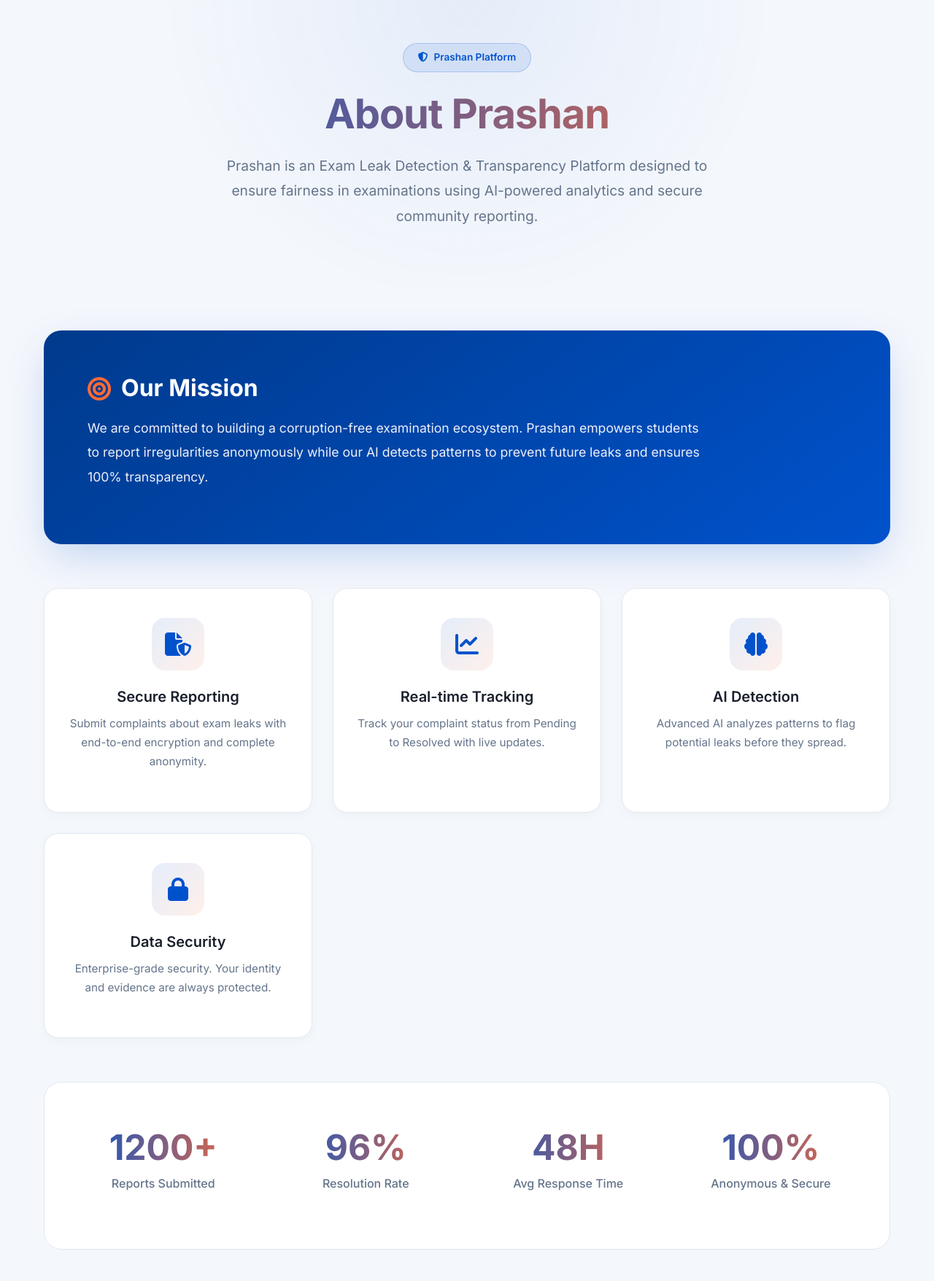
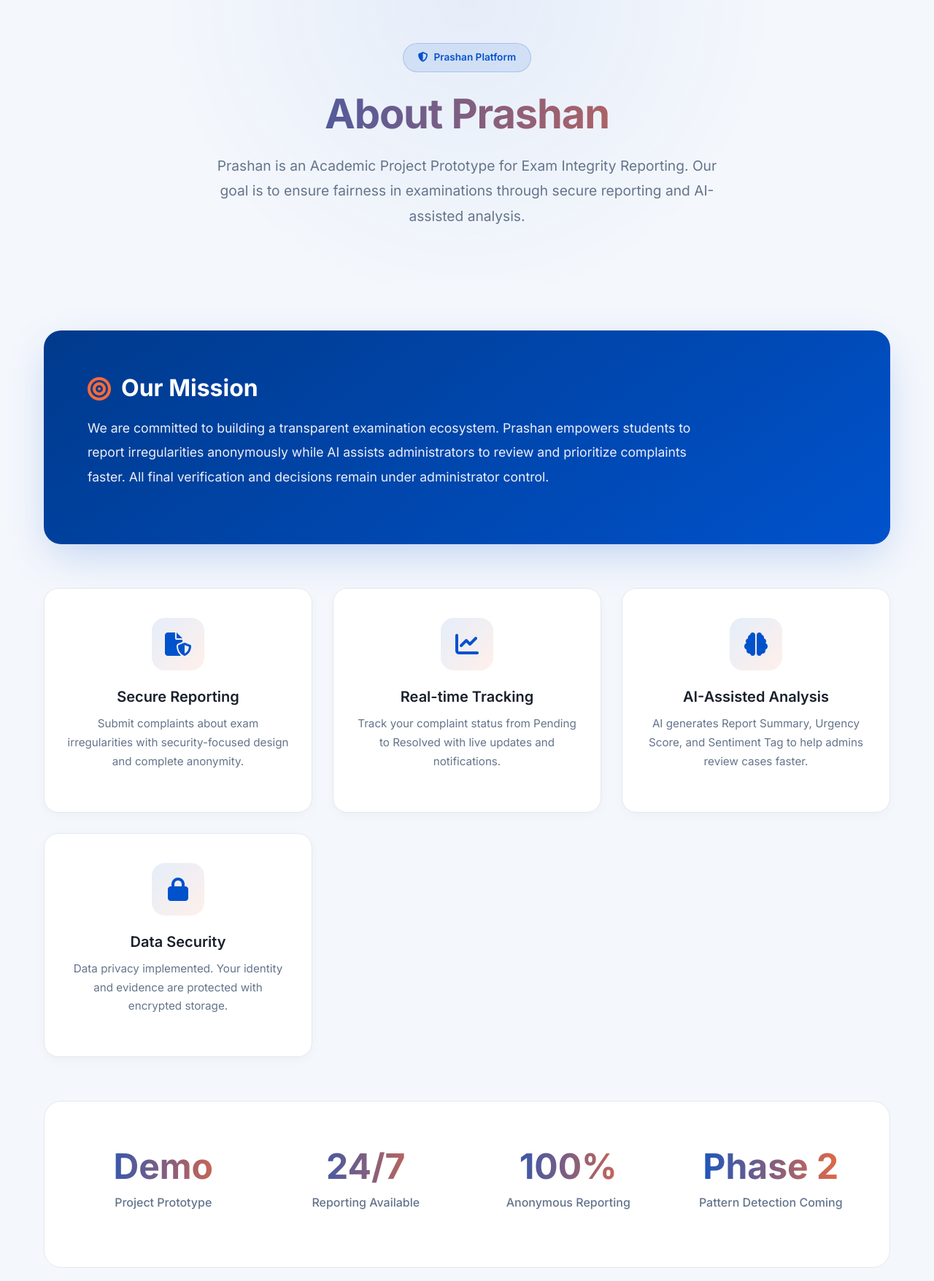
Before and after one commit to pratikshajadhav1112/python, a Flask app: page /about in a window 1280 px wide. Shown: the part 164-1920 px from the top of the page at 73% size. Run offline with Flask 3, Linux system fonts and the light colour scheme; data comes from the database, SQL or seed files in the repository; some libraries are stand-ins or nearby versions.

Commit message:
remove dangerous features from report

```diff
--- a/templates/about.html
+++ b/templates/about.html
@@ -14,169 +14,35 @@
     --border: #E2E8F0;
   }
 
-  .about-wrapper {
-    max-width: 1200px;
-    margin: 0 auto;
-    padding: 40px 20px 80px;
-  }
+  .about-wrapper { max-width: 1200px; margin: 0 auto; padding: 40px 20px 80px; }
+  .about-hero { text-align: center; padding: 60px 20px 80px; background: radial-gradient(circle at 50% 0%, rgba(0,82,204,0.06) 0%, transparent 60%); }
+  .about-hero .hero-badge { display: inline-flex; align-items: center; gap: 8px; background: rgba(0,82,204,0.1); color: var(--primary); padding: 8px 20px; border-radius: 40px; font-size: 0.85rem; font-weight: 600; margin-bottom: 24px; border: 1px solid rgba(0,82,204,0.2); }
+  .about-hero h1 { font-size: 3.5rem; font-weight: 700; margin-bottom: 20px; letter-spacing: -0.02em; background: linear-gradient(90deg, var(--primary), var(--accent)); -webkit-background-clip: text; background-clip: text; -webkit-text-fill-color: transparent; color: transparent; }
+  .about-hero p { font-size: 1.2rem; color: var(--text-muted); max-width: 720px; margin: 0 auto; line-height: 1.8; }
 
-  /* ===== HERO ===== */
-  .about-hero {
-    text-align: center;
-    padding: 60px 20px 80px;
-    background: radial-gradient(circle at 50% 0%, rgba(0,82,204,0.06) 0%, transparent 60%);
-  }
-  .about-hero .hero-badge {
-    display: inline-flex;
-    align-items: center;
-    gap: 8px;
-    background: rgba(0,82,204,0.1);
-    color: var(--primary);
-    padding: 8px 20px;
-    border-radius: 40px;
-    font-size: 0.85rem;
-    font-weight: 600;
-    margin-bottom: 24px;
-    border: 1px solid rgba(0,82,204,0.2);
-  }
-  .about-hero h1 {
-    font-size: 3.5rem;
-    font-weight: 700;
-    color: var(--text);
-    margin-bottom: 20px;
-    letter-spacing: -0.02em;
-    background: linear-gradient(90deg, var(--primary), var(--accent));
-    -webkit-background-clip: text;
-    background-clip: text; /* FIX for VS Code warning */
-    -webkit-text-fill-color: transparent;
-    color: transparent;
-  }
-  .about-hero p {
-    font-size: 1.2rem;
-    color: var(--text-muted);
-    max-width: 720px;
-    margin: 0 auto;
-    line-height: 1.8;
-  }
-
-  /* ===== MISSION CARD ===== */
-  .mission-card {
-    background: linear-gradient(145deg, var(--primary-dark) 0%, var(--primary) 100%);
-    color: white;
-    padding: 60px;
-    border-radius: 24px;
-    margin: 60px 0;
-    box-shadow: 0 20px 60px -12px rgba(0, 82, 204, 0.25);
-    position: relative;
-    overflow: hidden;
-  }
-  .mission-card h3 {
-    font-size: 2rem;
-    font-weight: 700;
-    margin-bottom: 18px;
-    display: flex;
-    align-items: center;
-    gap: 14px;
-  }
+  .mission-card { background: linear-gradient(145deg, var(--primary-dark) 0%, var(--primary) 100%); color: white; padding: 60px; border-radius: 24px; margin: 60px 0; box-shadow: 0 20px 60px -12px rgba(0, 82, 204, 0.25); }
+  .mission-card h3 { font-size: 2rem; font-weight: 700; margin-bottom: 18px; display: flex; align-items: center; gap: 14px; }
   .mission-card h3 i { color: var(--accent); }
   .mission-card p { font-size: 1.1rem; line-height: 1.9; opacity: 0.92; max-width: 850px; }
 
-  /* ===== FEATURES GRID ===== */
-  .features-grid {
-    display: grid;
-    grid-template-columns: repeat(auto-fit, minmax(280px, 1fr));
-    gap: 28px;
-    margin: 60px 0;
-  }
-  .feature-card {
-    background: #ffffff;
-    padding: 40px 30px;
-    border-radius: 20px;
-    text-align: center;
-    border: 1px solid var(--border);
-    transition: all 0.3s cubic-bezier(0.4, 0, 0.2, 1);
-    box-shadow: 0 4px 14px rgba(0, 20, 40, 0.03);
-  }
-  .feature-card:hover {
-    transform: translateY(-8px);
-    box-shadow: 0 20px 48px -12px rgba(0, 82, 204, 0.12);
-    border-color: var(--primary);
-  }
-  .feature-icon {
-    width: 72px;
-    height: 72px;
-    background: linear-gradient(135deg, rgba(0,82,204,0.1), rgba(255,107,53,0.1));
-    border-radius: 18px;
-    display: flex;
-    align-items: center;
-    justify-content: center;
-    margin: 0 auto 24px;
-    font-size: 2rem;
-    color: var(--primary);
-    transition: all 0.35s ease;
-  }
-  .feature-card:hover .feature-icon {
-    background: linear-gradient(135deg, var(--primary), var(--primary-dark));
-    color: white;
-    transform: scale(1.1);
-  }
+  .features-grid { display: grid; grid-template-columns: repeat(auto-fit, minmax(280px, 1fr)); gap: 28px; margin: 60px 0; }
+  .feature-card { background: #ffffff; padding: 40px 30px; border-radius: 20px; text-align: center; border: 1px solid var(--border); transition: all 0.3s cubic-bezier(0.4, 0, 0.2, 1); box-shadow: 0 4px 14px rgba(0, 20, 40, 0.03); }
+  .feature-card:hover { transform: translateY(-8px); box-shadow: 0 20px 48px -12px rgba(0, 82, 204, 0.12); border-color: var(--primary); }
+  .feature-icon { width: 72px; height: 72px; background: linear-gradient(135deg, rgba(0,82,204,0.1), rgba(255,107,53,0.1)); border-radius: 18px; display: flex; align-items: center; justify-content: center; margin: 0 auto 24px; font-size: 2rem; color: var(--primary); transition: all 0.35s ease; }
+  .feature-card:hover .feature-icon { background: linear-gradient(135deg, var(--primary), var(--primary-dark)); color: white; transform: scale(1.1); }
   .feature-card h4 { font-size: 1.25rem; font-weight: 600; color: var(--text); margin-bottom: 12px; }
   .feature-card p { color: var(--text-muted); font-size: 0.95rem; line-height: 1.7; }
 
-  /* ===== STATS ===== */
-  .stats-section {
-    background: #ffffff;
-    padding: 60px 40px;
-    border-radius: 24px;
-    margin: 60px 0;
-    border: 1px solid var(--border);
-  }
-  .stats-grid {
-    display: grid;
-    grid-template-columns: repeat(auto-fit, minmax(200px, 1fr));
-    gap: 32px;
-    text-align: center;
-  }
-  .stat-item h2 {
-    font-size: 3rem;
-    font-weight: 700;
-    background: linear-gradient(90deg, var(--primary), var(--accent));
-    -webkit-background-clip: text;
-    background-clip: text; /* FIX */
-    -webkit-text-fill-color: transparent;
-    color: transparent;
-  }
+  .stats-section { background: #ffffff; padding: 60px 40px; border-radius: 24px; margin: 60px 0; border: 1px solid var(--border); }
+  .stats-grid { display: grid; grid-template-columns: repeat(auto-fit, minmax(200px, 1fr)); gap: 32px; text-align: center; }
+  .stat-item h2 { font-size: 3rem; font-weight: 700; background: linear-gradient(90deg, var(--primary), var(--accent)); -webkit-background-clip: text; background-clip: text; -webkit-text-fill-color: transparent; color: transparent; }
   .stat-item p { color: var(--text-muted); font-weight: 500; }
 
-  /* ===== CTA ===== */
-  .cta-section {
-    text-align: center;
-    padding: 60px 40px;
-    background: linear-gradient(135deg, var(--primary), var(--primary-dark));
-    border-radius: 24px;
-    color: white;
-  }
+  .cta-section { text-align: center; padding: 60px 40px; background: linear-gradient(135deg, var(--primary), var(--primary-dark)); border-radius: 24px; color: white; }
   .cta-section h3 { font-size: 2.2rem; font-weight: 700; margin-bottom: 12px; }
   .cta-section p { opacity: 0.9; font-size: 1.1rem; margin-bottom: 28px; }
-  .cta-btn {
-    background: white;
-    color: var(--primary);
-    padding: 16px 40px;
-    border-radius: 60px;
-    text-decoration: none;
-    font-weight: 700;
-    display: inline-flex;
-    align-items: center;
-    gap: 12px;
-    transition: all 0.25s ease;
-    box-shadow: 0 8px 28px -8px rgba(0,0,0,0.2);
-  }
-  .cta-btn:hover {
-    transform: translateY(-3px);
-    box-shadow: 0 16px 40px -12px rgba(0,0,0,0.3);
-  }
-
-  /* Animations */
+  .cta-btn { background: white; color: var(--primary); padding: 16px 40px; border-radius: 60px; text-decoration: none; font-weight: 700; display: inline-flex; align-items: center; gap: 12px; transition: all 0.25s ease; box-shadow: 0 8px 28px -8px rgba(0,0,0,0.2); }
+  .cta-btn:hover { transform: translateY(-3px); box-shadow: 0 16px 40px -12px rgba(0,0,0,0.3); }
   .feature-card, .stat-item { animation: fadeUp 0.6s ease forwards; opacity: 0; }
   .feature-card:nth-child(2) { animation-delay: 0.1s; }
   .feature-card:nth-child(3) { animation-delay: 0.2s; }
@@ -190,8 +56,8 @@
     <div class="hero-badge"><i class="fa-solid fa-shield-halved"></i> Prashan Platform</div>
     <h1>About Prashan</h1>
     <p>
-      Prashan is an Exam Leak Detection & Transparency Platform designed to ensure fairness in examinations
-      using AI-powered analytics and secure community reporting.
+      Prashan is an Academic Project Prototype for Exam Integrity Reporting.
+      Our goal is to ensure fairness in examinations through secure reporting and AI-assisted analysis.
     </p>
   </div>
 
@@ -199,8 +65,9 @@
   <div class="mission-card">
     <h3><i class="fas fa-bullseye"></i> Our Mission</h3>
     <p>
-      We are committed to building a corruption-free examination ecosystem. Prashan empowers students to report
-      irregularities anonymously while our AI detects patterns to prevent future leaks and ensures 100% transparency.
+      We are committed to building a transparent examination ecosystem. Prashan empowers students to report
+      irregularities anonymously while AI assists administrators to review and prioritize complaints faster.
+      All final verification and decisions remain under administrator control.
     </p>
   </div>
 
@@ -209,39 +76,39 @@
     <div class="feature-card">
       <div class="feature-icon"><i class="fas fa-file-shield"></i></div>
       <h4>Secure Reporting</h4>
-      <p>Submit complaints about exam leaks with end-to-end encryption and complete anonymity.</p>
+      <p>Submit complaints about exam irregularities with security-focused design and complete anonymity.</p>
     </div>
     <div class="feature-card">
       <div class="feature-icon"><i class="fas fa-chart-line"></i></div>
       <h4>Real-time Tracking</h4>
-      <p>Track your complaint status from Pending to Resolved with live updates.</p>
+      <p>Track your complaint status from Pending to Resolved with live updates and notifications.</p>
     </div>
     <div class="feature-card">
       <div class="feature-icon"><i class="fas fa-brain"></i></div>
-      <h4>AI Detection</h4>
-      <p>Advanced AI analyzes patterns to flag potential leaks before they spread.</p>
+      <h4>AI-Assisted Analysis</h4>
+      <p>AI generates Report Summary, Urgency Score, and Sentiment Tag to help admins review cases faster.</p>
     </div>
     <div class="feature-card">
       <div class="feature-icon"><i class="fas fa-lock"></i></div>
       <h4>Data Security</h4>
-      <p>Enterprise-grade security. Your identity and evidence are always protected.</p>
+      <p>Data privacy implemented. Your identity and evidence are protected with encrypted storage.</p>
     </div>
   </div>
 
   <!-- STATS -->
   <div class="stats-section">
     <div class="stats-grid">
-      <div class="stat-item"><h2>1200+</h2><p>Reports Submitted</p></div>
-      <div class="stat-item"><h2>96%</h2><p>Resolution Rate</p></div>
-      <div class="stat-item"><h2>48H</h2><p>Avg Response Time</p></div>
-      <div class="stat-item"><h2>100%</h2><p>Anonymous & Secure</p></div>
+      <div class="stat-item"><h2>Demo</h2><p>Project Prototype</p></div>
+      <div class="stat-item"><h2>24/7</h2><p>Reporting Available</p></div>
+      <div class="stat-item"><h2>100%</h2><p>Anonymous Reporting</p></div>
+      <div class="stat-item"><h2>Phase 2</h2><p>Pattern Detection Coming</p></div>
     </div>
   </div>
 
   <!-- CTA -->
   <div class="cta-section">
-    <h3>Ready to Protect Exam Integrity?</h3>
-    <p>Join the movement for transparent and fair examinations</p>
+    <h3>Ready to Support Exam Integrity?</h3>
+    <p>Join us in building transparent and fair examinations</p>
     <a href="{{ url_for('form') }}" class="cta-btn">
       <i class="fas fa-paper-plane"></i> Submit a Report
     </a>
--- a/templates/admin_dashboard.html
+++ b/templates/admin_dashboard.html
@@ -185,8 +185,8 @@
 {% else %}
 <div class="table-card">
   <h6>
-    <i class="fas fa-robot"></i> Recent Reports — AI Analysis
-    <span class="badge-ai"><i class="fas fa-brain"></i> AI Powered</span>
+    <i class="fas fa-robot"></i> Recent Reports — AI Assisted
+    <span class="badge-ai"><i class="fas fa-brain"></i> AI Assisted</span>
   </h6>
   <div class="table-responsive">
     <table class="table table-hover align-middle">
--- a/templates/base.html
+++ b/templates/base.html
@@ -764,9 +764,7 @@
     </a>
 </div>
 
-<!-- ============================================================ -->
-<!-- ==================== PREMIUM FOOTER ======================== -->
-<!-- ============================================================ -->
+<!-- ===== PREMIUM FOOTER - FIXED VERSION ===== -->
 <footer class="premium-footer">
     <div class="footer-container">
         <!-- ===== TOP SECTION: Logo + Description ===== -->
@@ -777,13 +775,13 @@
                     <span>Prashan</span>
                 </div>
                 <p class="footer-tagline">
-                    Securing examination integrity through transparency,
-                    AI-powered detection, and community participation.
+                    An Academic Project Prototype for securing examination integrity
+                    through transparency and AI-assisted reporting.
                 </p>
                 <div class="footer-trust-badge">
-                    <span><i class="fas fa-lock"></i> 100% Secure</span>
-                    <span><i class="fas fa-user-secret"></i> Anonymous</span>
-                    <span><i class="fas fa-certificate"></i> Govt. Certified</span>
+                    <span><i class="fas fa-lock"></i> Security-Focused Design</span>
+                    <span><i class="fas fa-user-secret"></i> Anonymous Reporting</span>
+                    <span><i class="fas fa-graduation-cap"></i> Academic Project</span>
                 </div>
             </div>
 
@@ -813,10 +811,9 @@
             <div class="footer-links">
                 <h6>Contact</h6>
                 <ul class="footer-contact">
-                    <li><i class="fas fa-envelope"></i> support@Prashan.gov.in</li>
-                    <li><i class="fas fa-phone-alt"></i> +91 1800-123-4567</li>
-                    <li><i class="fas fa-clock"></i> 24/7 Support Available</li>
-                    <li><i class="fas fa-map-marker-alt"></i> New Delhi, India</li>
+                    <li><i class="fas fa-envelope"></i> support.prashan.project@gmail.com</li>
+                    <li><i class="fas fa-clock"></i> Academic Project Support</li>
+                    <li><i class="fas fa-map-marker-alt"></i> Hingoli, Maharashtra, India</li>
                 </ul>
             </div>
         </div>
@@ -826,7 +823,7 @@
             <div class="trust-indicators">
                 <div class="trust-item">
                     <i class="fas fa-shield-halved"></i>
-                    <span>ISO 27001 Certified</span>
+                    <span>Data Privacy Implemented</span>
                 </div>
                 <div class="trust-item">
                     <i class="fas fa-database"></i>
@@ -834,15 +831,15 @@
                 </div>
                 <div class="trust-item">
                     <i class="fas fa-robot"></i>
-                    <span>AI-Powered Detection</span>
+                    <span>AI-Assisted Analysis</span>
                 </div>
                 <div class="trust-item">
                     <i class="fas fa-users"></i>
-                    <span>100K+ Users Protected</span>
+                    <span>Built for Scalable Deployment</span>
                 </div>
                 <div class="trust-item">
-                    <i class="fas fa-award"></i>
-                    <span>Govt. Recognized</span>
+                    <i class="fas fa-university"></i>
+                    <span>For Educational Institutions</span>
                 </div>
             </div>
         </div>
@@ -851,19 +848,16 @@
         <div class="footer-bottom">
             <div class="footer-copyright">
                 <p>
-                    &copy; 2026 <strong>Prashan</strong> — Exam Leak Detection &amp; Transparency Platform.
-                    All rights reserved.
+                    &copy; 2026 <strong>Prashan</strong> — Exam Integrity Reporting System.
+                    Academic Project Prototype. All rights reserved.
                 </p>
                 <p class="footer-version">
-                    <i class="fas fa-code-branch"></i> v2.0.1
+                    <i class="fas fa-code-branch"></i> v1.0.0 Demo
                     <span class="dot-separator">&bull;</span>
-                    <i class="fas fa-heart" style="color: #e74c3c;"></i> Made with integrity
+                    <i class="fas fa-heart" style="color: #e74c3c;"></i> Made for Education
                 </p>
             </div>
             <div class="footer-social">
-                <a href="#" aria-label="Twitter"><i class="fab fa-twitter"></i></a>
-                <a href="#" aria-label="LinkedIn"><i class="fab fa-linkedin-in"></i></a>
-                <a href="#" aria-label="YouTube"><i class="fab fa-youtube"></i></a>
                 <a href="#" aria-label="GitHub"><i class="fab fa-github"></i></a>
             </div>
         </div>
```
